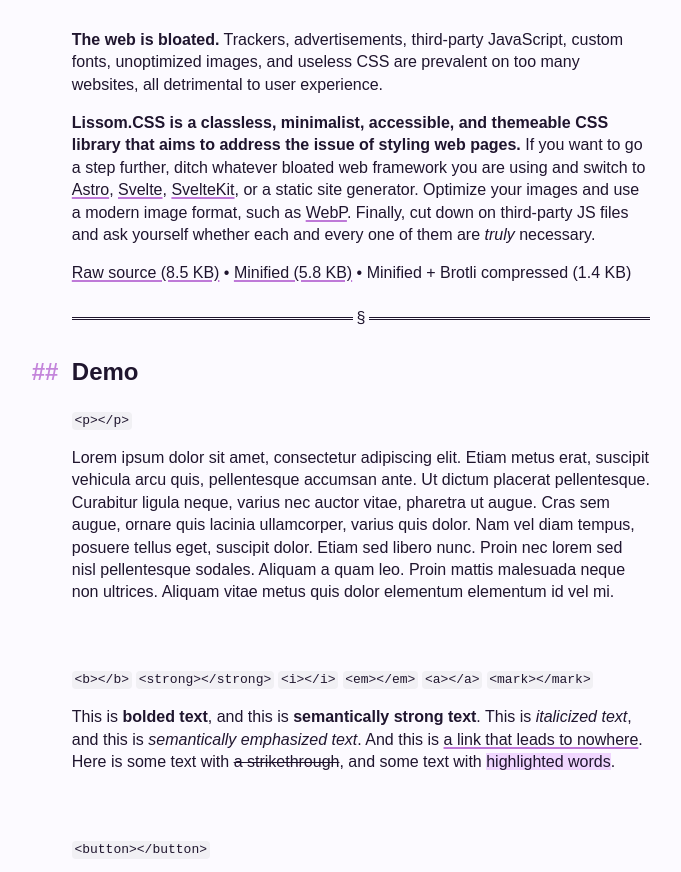
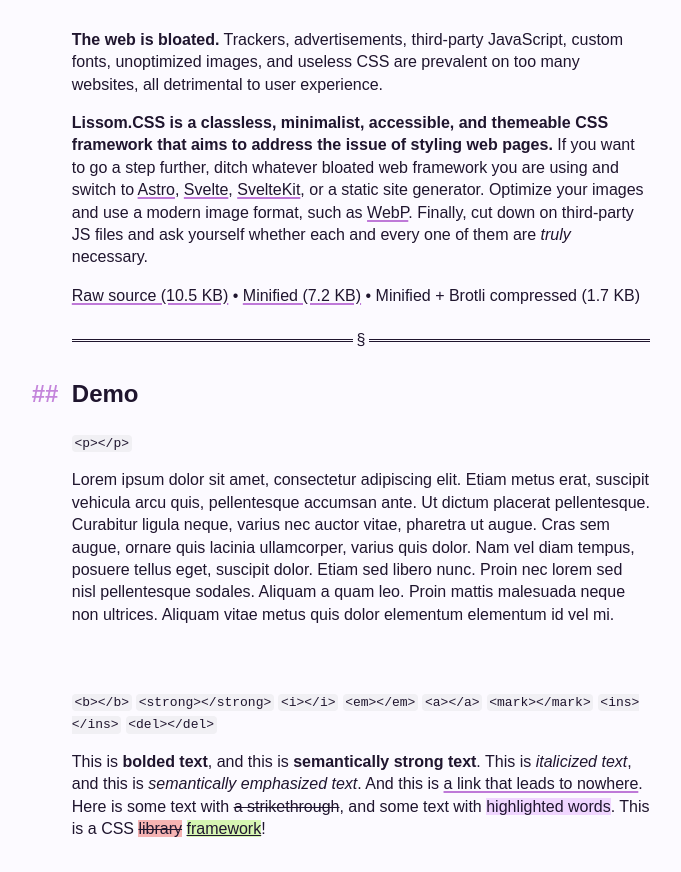
Before and after one commit to lissomware/css, a plain HTML site: page index.html in a window 1280 px wide. Shown: the part 80-952 px from the top of the page, without its empty margins (279-960 px from the left). Drawn offline with Linux system fonts and the light colour scheme.

Commit message:
Add `<ins></ins>` and `<del></del>`

```diff
--- a/index.html
+++ b/index.html
@@ -3,7 +3,7 @@
     <head>
         <meta charset="utf-8" />
         <meta name="viewport" content="width=device-width, initial-scale=1" />
-        <title>Lissom.CSS - Classless, minimalist & themeable CSS library</title>
+        <title>Lissom.CSS - Classless, minimalist & themeable CSS framework</title>
         <link rel="stylesheet" href="lissom.min.css" />
 
         <style>
@@ -53,13 +53,13 @@
                     detrimental to user experience.
                 </p>
                 <p>
-                    <strong>Lissom.CSS is a classless, minimalist, accessible, and themeable CSS library that aims to address the issue of styling web pages.</strong> If you want to go a step further,
+                    <strong>Lissom.CSS is a classless, minimalist, accessible, and themeable CSS framework that aims to address the issue of styling web pages.</strong> If you want to go a step further,
                     ditch whatever bloated web framework you are using and switch to <a href="https://astro.build/">Astro</a>, <a href="https://svelte.dev/">Svelte</a>,
                     <a href="https://kit.svelte.dev/">SvelteKit</a>, or a static site generator. Optimize your images and use a modern image format, such as
                     <a href="https://developer.mozilla.org/en-US/docs/Web/Media/Formats/Image_types#webp_image">WebP</a>. Finally, cut down on third-party JS files and ask yourself whether each and
                     every one of them are <em>truly</em> necessary.
                 </p>
-                <p><a href="lissom.css">Raw source (8.5 KB)</a> • <a href="lissom.min.css">Minified (5.8 KB)</a> • Minified + Brotli compressed (1.4 KB)</p>
+                <p><a href="lissom.css">Raw source (10.5 KB)</a> • <a href="lissom.min.css">Minified (7.2 KB)</a> • Minified + Brotli compressed (1.7 KB)</p>
             </section>
             <hr />
             <section>
@@ -82,9 +82,11 @@
                         <code>&lt;em&gt;&lt;/em&gt;</code>
                         <code>&lt;a&gt;&lt;/a&gt;</code>
                         <code>&lt;mark&gt;&lt;/mark&gt;</code>
+                        <code>&lt;ins&gt;&lt;/ins&gt;</code>
+                        <code>&lt;del&gt;&lt;/del&gt;</code>
                         <p>
                             This is <b>bolded text</b>, and this is <strong>semantically strong text</strong>. This is <i>italicized text</i>, and this is <em>semantically emphasized text</em>. And
-                            this is <a href="#">a link that leads to nowhere</a>. Here is some text with <s>a strikethrough</s>, and some text with <mark>highlighted words</mark>.
+                            this is <a href="#">a link that leads to nowhere</a>. Here is some text with <s>a strikethrough</s>, and some text with <mark>highlighted words</mark>. This is a CSS <del>library</del> <ins>framework</ins>!
                         </p>
                     </div>
 
--- a/lissom.css
+++ b/lissom.css
@@ -10,6 +10,8 @@
     --accent: hsl(278, 100%, 92%);
     --accent-alt: hsl(279, 100%, 97%);
     --accent-ui: hsl(284, 55%, 66%);
+    --semantic-green: hsl(88, 76%, 83%);
+    --semantic-red: hsl(0, 76%, 83%);
 }
 
 @media (prefers-color-scheme: dark) {
@@ -21,6 +23,8 @@
         --accent: hsl(282, 25%, 40%);
         --accent-alt: hsl(278, 14%, 20%);
         --accent-ui: hsl(284, 55%, 66%);
+        --semantic-green: hsl(88, 35%, 40%);
+        --semantic-red: hsl(0, 35%, 40%);
     }
 }
 
@@ -520,3 +524,11 @@ tr:nth-child(even) td {
 tr:nth-child(odd) td {
     background-color: var(--tertiary);
 }
+
+ins {
+    background-color: var(--semantic-green);
+}
+
+del {
+    background-color: var(--semantic-red);
+}
```
Also changed, not shown: lissom.min.css, 1 other file.
